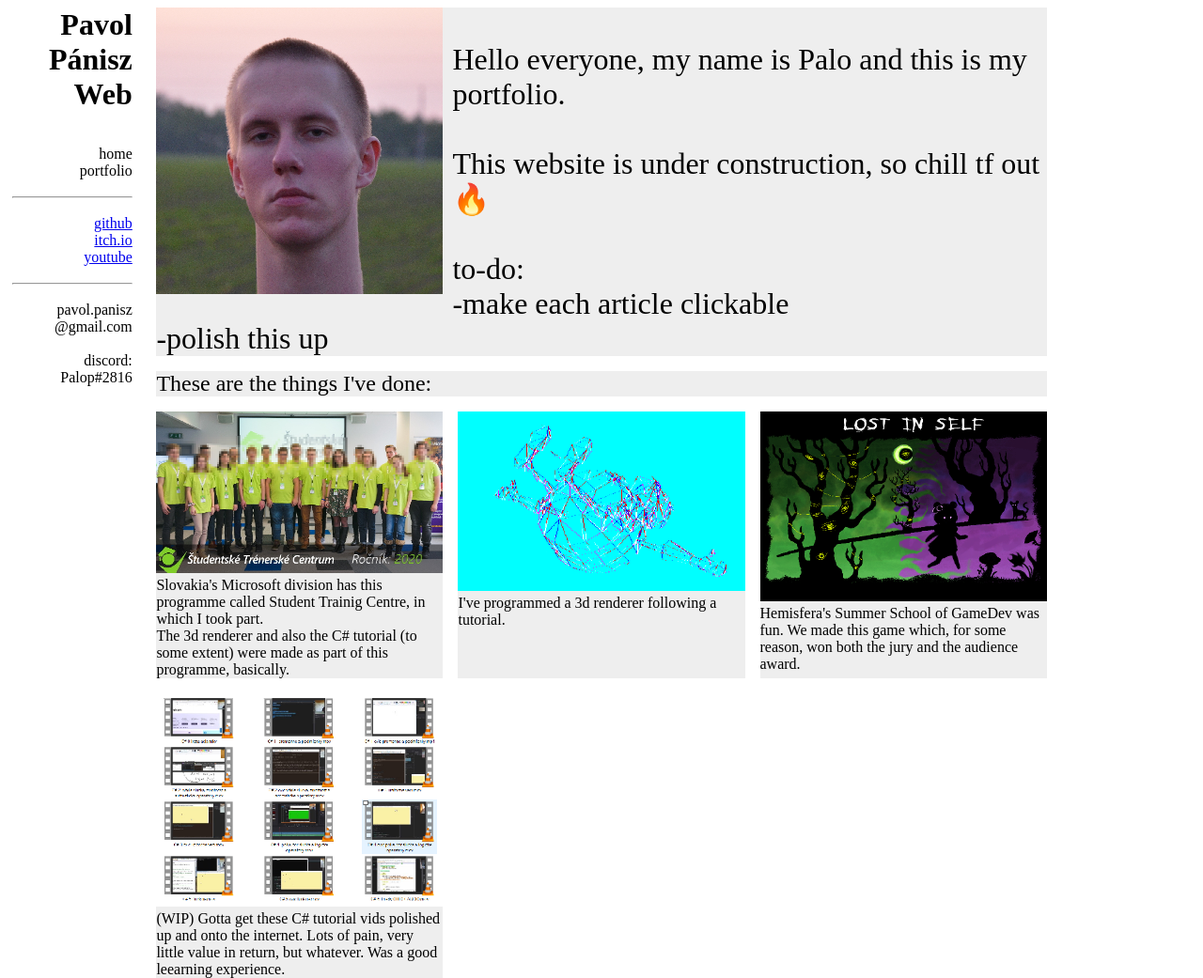
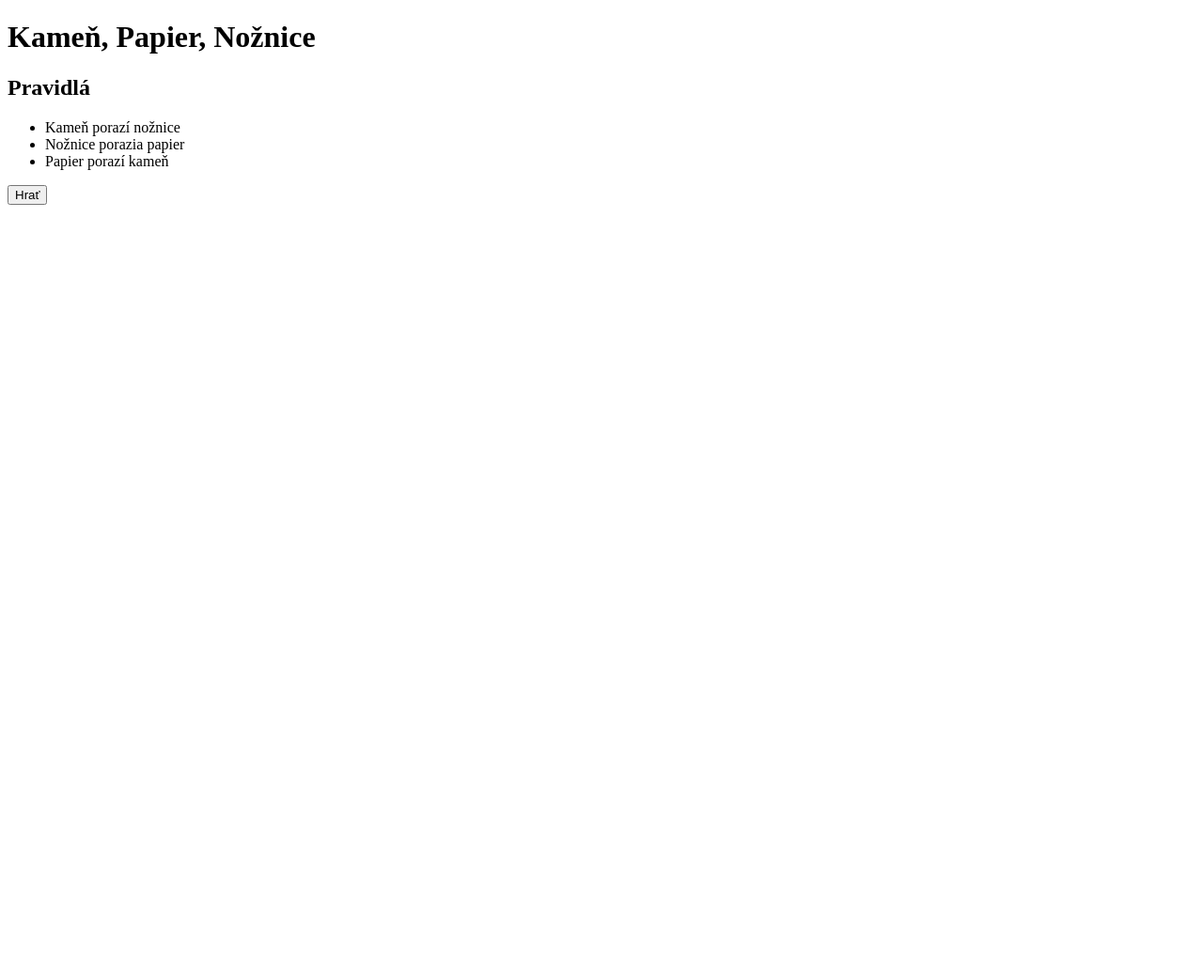
Before and after one commit to Pavol-Panisz/Pavol-Panisz.github.io, a plain HTML site: page index.html in a window 1280 px wide. Shown: the whole page at 94% size. After the commit the page ends 800 px from the top, so only its background shows below. Drawn offline with Linux system fonts and the light colour scheme.

Commit message:
remove old site

```diff
--- /dev/null
+++ b/game.js
@@ -0,0 +1,79 @@
+let pcInput;
+let userInput;
+const inputChoices = ["K", "P", "N"] ;
+const inputToWordMap = new Map([
+    ["K", "kameň"],
+    ["P", "papier"],
+    ["N", "nožnice"]
+]);
+
+let userPoints = 0;
+let pcPoints = 0;
+
+function onClickPlay()
+{
+    alert("Hra začína!\nDo nasledujúceho okienka zadaj buď \"K\", \"P\" alebo \"N\"pre\nkameň, papier alebo nožnice.")
+
+    let index = Math.floor(Math.random()*3);
+    pcInput = inputChoices[index];
+
+    userInput = getUserInput();
+
+    let whoWon = "user";
+    if (userInput == pcInput)
+    {
+        whoWon = "draw";
+    }
+    else if (
+        (userInput == "K" && pcInput == "N") ||
+        (userInput == "P" && pcInput == "K") ||
+        (userInput == "N" && pcInput == "P"))
+    {
+        whoWon = "pc";
+    }
+
+
+    if (whoWon == "user")
+    {
+        userPoints++;
+        alert(`Vyhral/a si!\n\n(Ty: ${inputToWordMap.get(userInput)} | Počítač: ${inputToWordMap.get(pcInput)})`);
+    }
+    else if (whoWon == "pc")
+    {
+        pcPoints++;
+        alert(`Prehral/a si!\n\n(Ty: ${inputToWordMap.get(userInput)} | Počítač: ${inputToWordMap.get(pcInput)})`);
+    }
+    else
+    {
+        alert(`Remíza!\n\n(Ty: ${inputToWordMap.get(userInput)} | Počítač: ${inputToWordMap.get(pcInput)})`);
+    }
+}
+
+function getUserInput()
+{
+    let isValid = false;
+    let userInput;
+
+    while (!isValid)
+    {
+        userInput = window.prompt("Zadaj K/P/N", "");
+        if (userInput === null) {
+            isValid = true;
+            cancelled = true;
+            break;
+        }
+
+        userInput = userInput.toLowerCase();
+        if (userInput == "k" || userInput == "p" || userInput == "n")
+        {
+            isValid = true;
+        }
+        else
+        {
+            isValid = false;
+            alert("Chyba, máš zadať buď \"K\", \"P\" alebo \"N\".");
+        }
+    }
+
+    return userInput.toUpperCase();
+}
--- a/index.html
+++ b/index.html
@@ -1,115 +1,21 @@
 <!DOCTYPE html>
-<html lang="en">
+<html>
     <head>
-	<meta charset="UTF-8">
-	<title>Pavol Pánisz Web</title>
-	<style>
-		@import url('./main-grid-style.css');
-		@import url('./other-styles.css');
-	</style>
-	<script src=""></script>
-
+        <title>Kamen Papier Noznice</title>
+        <script src="game.js"></script>
     </head>
-
     <body>
-
-<div class="main-grid">
-
-	<div class="main-upper-border"></div>
-
-	 <div class="main-left-border"></div>
-
-	 <!-- left navigation bar -->
-	 <div class="navigation">
-		<h1>Pavol<br>Pánisz<br>Web</h1><br><br>
-		home<br>
-		portfolio<br>
-		<br><hr><br>
-		<a href="https://github.com/Pavol-Panisz">github</a><br>
-		<a href="https://pavol-p.itch.io/">itch.io</a><br>
-		<a href="https://www.youtube.com/channel/UCsuQhmzqqRPDU7goJkAzKQQ">youtube</a><br>
-		<br><hr><br>
-		pavol.panisz<br>@gmail.com<br><br>
-		discord:<br>Palop#2816
-
+        <h1>Kameň, Papier, Nožnice</h1>
+        <div>
+            <h2>Pravidlá</h2>
+            <ul>
+                <li>Kameň porazí nožnice</li>
+                <li>Nožnice porazia papier</li>
+                <li>Papier porazí kameň</li>
+            </ul>
         </div>
-
-	 <!-- vertical split -->
-	 <div class="vertical-split-bar">
-	 </div>
-
-	 <!-- main content -->
-	<div class="content">
-
-		<div class="fullwidth-block">
-
-			<div class="intro-img">
-				<img src="./images/pavol_p_tvar.png" alt="content image mockup">
-			</div>
-
-			<div class="intro-text">
-				<br>Hello everyone, my name is Palo and this is my portfolio.
-				<br><br>
-				This website is under construction, so chill tf out 🔥
-				<br><br>to-do:<br>
-				-make each article clickable<br>
-				-polish this up
-<!-- 				Lorem ipsum dolor sit amet, consectetur adipiscing elit,
-				sed do eiusmod tempor incididunt ut labore et dolore
-				magna aliqua. Ut enim ad minim veniam, quis nostrud
-				exercitation ullamco laboris nisi ut aliquip ex ea
-				commodo consequat. Duis aute irure dolor in
-				reprehenderit in voluptate velit esse cillum dolore eu
-				fugiat nulla pariatur. Excepteur sint occaecat
-				cupidatat non proident, sunt in culpa qui officia
-				deserunt mollit anim id est laborum.
-				Lorem ipsum dolor sit amet, consectetur adipiscing elit,
-				sed do eiusmod tempor incididunt ut labore et dolore
-				magna aliqua. Ut enim ad minim veniam, quis nostrud
-				exercitation ullamco laboris nisi ut aliquip ex ea
-				commodo consequat. Duis aute irure dolor in
-				reprehenderit in voluptate velit esse cillum dolore eu
-				fugiat nulla pariatur. Excepteur sint occaecat
-				cupidatat non proident, sunt in culpa qui officia
-				deserunt mollit anim id est laborum. -->
-			</div>
-		</div>
-
-		<div class="fullwidth-block" style="font-size:1.5rem;">
-		These are the things I've done:
-		</div>
-
-		<div class="cont-block">
-		<img src="./images/stc.jpg" alt="content image mockup">
-		<p>Slovakia's Microsoft division has this programme called Student Trainig Centre, in which I took part.
-		<br>The 3d renderer and also the C# tutorial (to some extent) were made as part of this programme, basically.</p>
-		</div>
-
-		<div class="cont-block">
-		<img src="./images/birth of texturing 2.png" alt="content image mockup">
-		<p>I've programmed a 3d renderer following a tutorial.</p>
-		</div>
-
-		<div class="cont-block">
-		<img src="./images/lost-in-self.png" alt="content image mockup">
-		<p>Hemisfera's Summer School of GameDev was fun. We made this game which, for some reason, won both the jury and the
-		audience award.</p>
-		</div>
-
-		<div class="cont-block">
-		<img src="./images/videa.png" alt="content image mockup">
-		<p>(WIP) Gotta get these C# tutorial vids polished up and onto the internet. Lots of pain, very little value in return, but whatever.
-		Was a good leearning experience.</p>
-		</div>
-
-
-	</div>
-
-	<div class="main-right-border"></div>
-
-	<div class="main-lower-border"></div>
-
-</div>
-
+        <button type="button" onclick="onClickPlay()">
+            Hrať
+        </button>
     </body>
 </html>
--- a/main-grid-style.css
+++ /dev/null
@@ -1,41 +0,0 @@
-* {
-  margin: 0;
-  padding: 0;
-}
-
-.main-grid {
-	display: grid;
-	grid-template-columns: 1% 10% 2% 74% 13%; /* Previously I used vw instead of % - but that led to a horizontal scrollbar upon zoom >= 120% */
-	grid-template-rows: 1vh 98vh 1vh;
-}
-
-.main-upper-border {
-	grid-column: 1 / -1;
-}
-.main-lower-border {
-
-}
-.main-left-border {
-
-}
-.main-right-border {
-	grid-column: 1 / -1;
-}
-
-.navigation {
-	text-align: right;
-	overflow-wrap: break-word;
-}
-
-.vertical-split-bar {
-	/* background:#eee; */
-}
-
-.content {
-	display: grid;
-	gap: 1rem;
-/* 	background:#eee; */
-	/* grid-auto-rows: min-content; */
-	grid-template-columns: repeat(auto-fit, minmax(300px, 1fr));
-	grid-auto-rows: min-content;
-}
--- a/other-styles.css
+++ /dev/null
@@ -1,31 +0,0 @@
-
-/* used inside the content div */
-
-.fullwidth-block {
-	grid-column: 1 / -1;
-	background: #eee;
-	/* outline: 1px dashed blue; */
-
-}
-
-.cont-block {
-/* 	outline: 1px dashed blue; */
-	background: #eee;
-	word-wrap: break-word;
-}
-
-.cont-block > img {
-    max-width: 100%;
-    max-height: auto;
-}
-
-.intro-img {
-	float: left;
-	padding-right: 10px;
-}
-
-.intro-text {
-	display: inline;
-	font-size: 2rem;
-	word-wrap: break-word;
-}
```
Also changed, not shown: cont_thumb_mockup.png (deleted), images/birth of texturing 2.png (deleted), images/lost-in-self.png (deleted), images/metroidvania.png (deleted), images/pavol_p_tvar.png (deleted), images/stc.jpg (deleted), images/videa.png (deleted), intro_img_mockup.png (deleted), 1 other file. Lines whose indentation alone changed are shown as unchanged.
